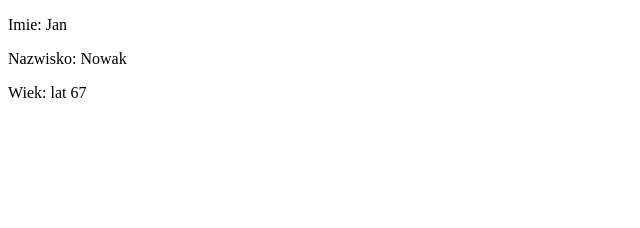
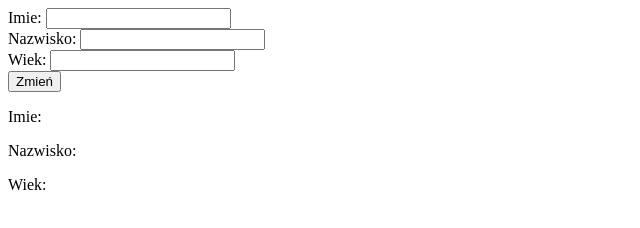
Before and after one commit to warczos/Programowanie-stron-internetowych, a plain HTML site: page Programowanie stron internetowych/cw17obiekty.html in a window 1280 px wide. Shown: the whole page, without its empty margins (0-640 px from the left). Drawn offline with Linux system fonts and the light colour scheme.

Commit message:
29 Obiekty v2

```diff
--- a/Programowanie stron internetowych/cw17obiekty.html
+++ b/Programowanie stron internetowych/cw17obiekty.html
@@ -11,19 +11,45 @@
 </head>
 
 <body>
+  Imie: <input type="text" name="" value="" id="ii"><br>
+  Nazwisko: <input type="text" name="" value="" id="nn"><br>
+  Wiek: <input type="text" name="" value="" id="ww"><br>
+  <input type="button" name="" value="Zmień" onclick="zmien()">
+
   <p>Imie:     <span id="i"></span></p>
   <p>Nazwisko: <span id="n"></span></p>
   <p>Wiek:      <span id="w"></span></p>
   <script type="text/javascript">
+  function zmien() {
+    let x,y,z;
+    x=document.getElementById("ii").value;
+    y=document.getElementById("nn").value;
+    z=document.getElementById("ww").value;
+
     let czlowiek={
-      imie:'Jan',
-      nazwisko:'Nowak',
-      wiek:67,
+      imie: x,
+      nazwisko:y,
+      wiek: z,
+      ur:{
+        dzien:11,
+        miesiac:10,
+        rok:2000,
+      },
+
+      wyswietl:function() {
+        document.getElementById("i").innerHTML=this.imie;
+        document.getElementById("n").innerHTML=this.nazwisko;
+        document.getElementById("w").innerHTML=this.wiek;
+        this.ur.dzien+"-"+this.ur.miesiac+"-"+this.ur.rok
+      }
     }
 
-    document.getElementById("i").innerHTML=czlowiek.imie;
-    document.getElementById("n").innerHTML=czlowiek['nazwisko'];
-    document.getElementById("w").innerHTML=`lat ${czlowiek.wiek}`;
+    czlowiek.wyswietl();
+
+    // 1document.getElementById("i").innerHTML=czlowiek.imie;
+    // document.getElementById("n").innerHTML=czlowiek['nazwisko'];
+    // document.getElementById("w").innerHTML=`lat ${czlowiek.wiek}`;
+  }
   </script>
 
 </body>
```
